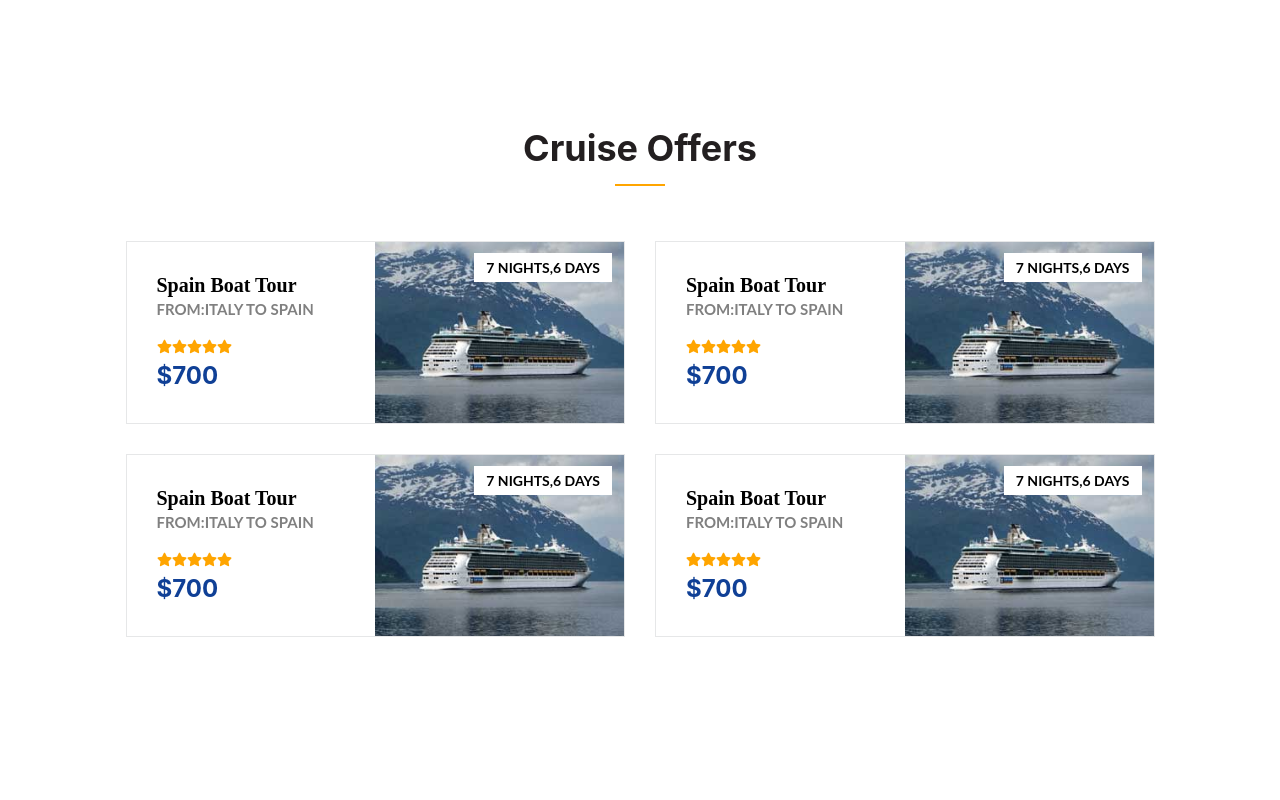
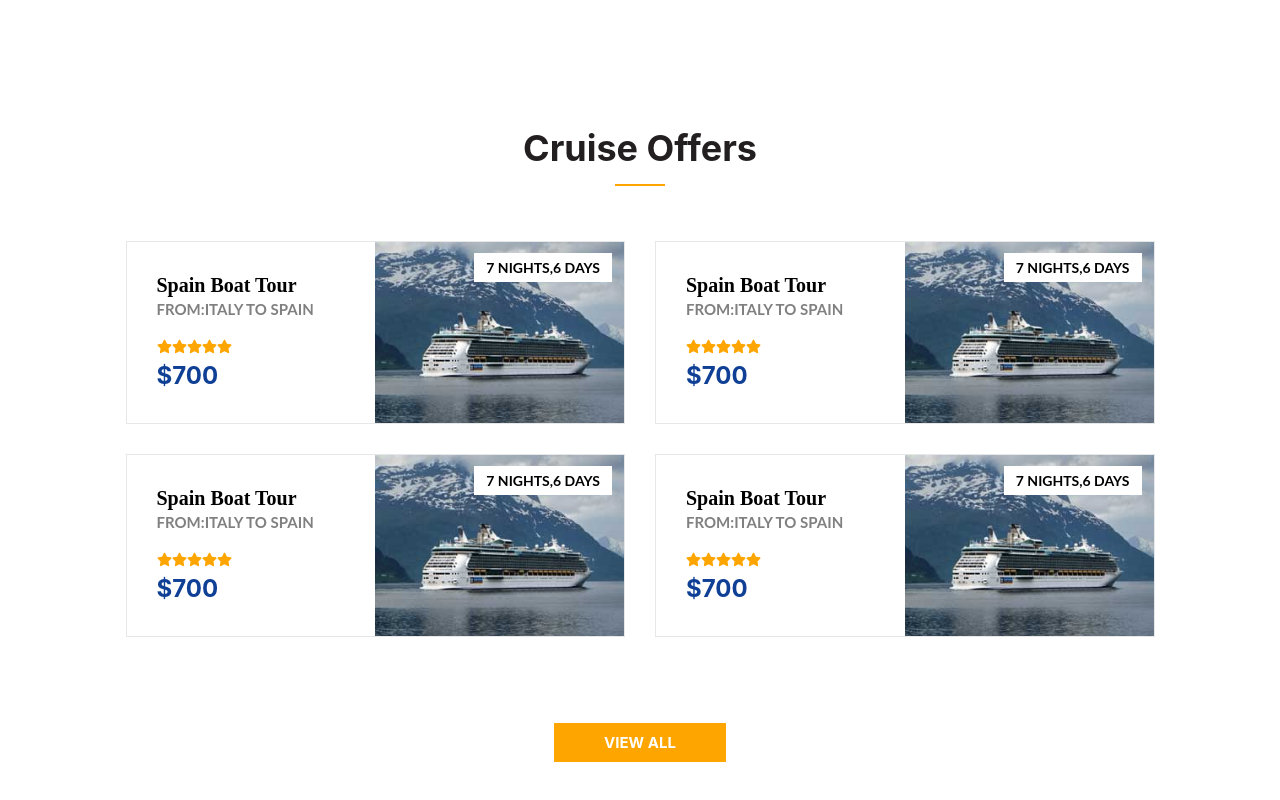
Before and after one commit to keshavgoyal2807/Leamigo-website, a React (Create React App) app: page / in a window 1280 px wide. Shown: the part 2905-3705 px from the top of the page. Before the commit the page ends 3681 px from the top, so only its background shows below. Built offline with nearby package versions, Linux system fonts and the light colour scheme.

Commit message:
completed animation of cruiseoffers item

```diff
--- a/src/components/cruiseoffers.js
+++ b/src/components/cruiseoffers.js
@@ -12,6 +12,15 @@ class CruiseOffers extends React.Component{
         this.cruises = [{name:'spain boat tour',from:'italy to spain',stars:4,price:700},{name:'spain boat tour',from:'italy to spain',stars:4,price:700},{name:'spain boat tour',from:'italy to spain',stars:4,price:700},{name:'spain boat tour',from:'italy to spain',stars:4,price:700}]
     }
 
+    itemtranform = (pos)=>{
+        document.getElementsByClassName('cruise-offers-item')[pos].classList.add('cruise-offers-item-hover');
+        document.getElementsByClassName('cruise-offers-item-photo')[pos].classList.add('cruise-offers-item-photo-hover');
+    }
+
+    itemretransform = (pos)=>{
+        document.getElementsByClassName('cruise-offers-item')[pos].classList.remove('cruise-offers-item-hover');
+        document.getElementsByClassName('cruise-offers-item-photo')[pos].classList.remove('cruise-offers-item-photo-hover');
+    }
     render()
     {
         return(
@@ -24,7 +33,7 @@ class CruiseOffers extends React.Component{
                         </div>
                         {this.cruises.map((cruise,index)=>{
                             return(
-                                <div className="cruise-offers-item">
+                                <div className="cruise-offers-item" onMouseEnter={()=>{this.itemtranform(index)}} onMouseLeave={()=>{this.itemretransform(index)}}>
                                     <div className="cruise-offers-item-details">
                                         <Link to="/" className="cruise-offers-item-name">{cruise.name}</Link>
                                         <p className="cruise-offers-item-from">From:{cruise.from}</p>
@@ -38,7 +47,7 @@ class CruiseOffers extends React.Component{
                                         <p className="cruise-offers-item-price">${cruise.price}</p>
                                     </div>
                                     <div className="cruise-offers-item-image">
-                                        <img src={cruise1} alt="cruise"></img>
+                                        <img src={cruise1} alt="cruise" className="cruise-offers-item-photo"></img>
                                         <div className="cruise-offers-night-days">
                                             <p>7 Nights,6 Days</p>
                                         </div>
@@ -46,6 +55,9 @@ class CruiseOffers extends React.Component{
                                 </div>
                             )
                         })}
+                        <div className="cruise-offers-view-all">
+                            <Link to="/" className="cruise-offers-link-view-all">View All</Link>
+                        </div>
                     </div>
                 </div>
             </div>
--- a/src/components/hoteloffers.js
+++ b/src/components/hoteloffers.js
@@ -119,7 +119,7 @@ class HotelOffers extends React.Component{
                         </OwlCarousel>
                         </div>
                         <div className="hotel-offers-view-all">
-                            <Link to="/" className="link-view-all">View All</Link>
+                            <Link to="/" className="hotel-offers-link-view-all">View All</Link>
                         </div>
                     </div>
                 </div>
--- a/src/styles/cruiseoffers.css
+++ b/src/styles/cruiseoffers.css
@@ -102,10 +102,44 @@
     font-weight: bold;
 }
 
+.cruise-offers-item-hover{
+    transform: translateY(-10px);
+}
+
+.cruise-offers-item{
+    overflow: hidden;
+    transition: 0.4s;
+}
+
+.cruise-offers-item-photo{
+    transition: 0.4s;
+    overflow: hidden;
+}
+.cruise-offers-item-photo-hover{
+    transform: scale(1.2);
+}
+
+.cruise-offers-item-image{
+    overflow: hidden;
+}
 
 
+.cruise-offers-view-all{
+    margin-top: 80px;
+    text-align: center;
+    cursor: pointer;
+    text-decoration: none;
+}
 
-
+.cruise-offers-link-view-all {
+    padding: 10px 50px;
+    color: white;
+    background: orange;
+    font-size: 15px;
+    text-decoration: none;
+    text-transform: uppercase;
+    font-weight: bold;
+}
 
 
 
--- a/src/styles/hoteloffers.css
+++ b/src/styles/hoteloffers.css
@@ -177,7 +177,7 @@
     text-decoration: none;
 }
 
-.link-view-all {
+.hotel-offers-link-view-all {
     padding: 10px 50px;
     color: white;
     background: orange;
```
